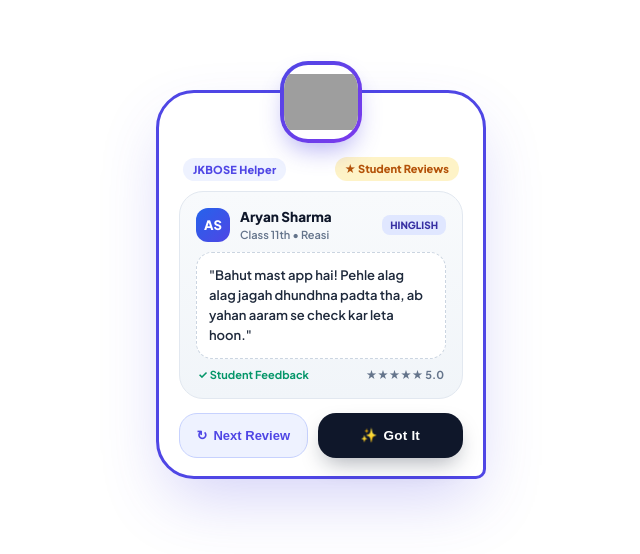
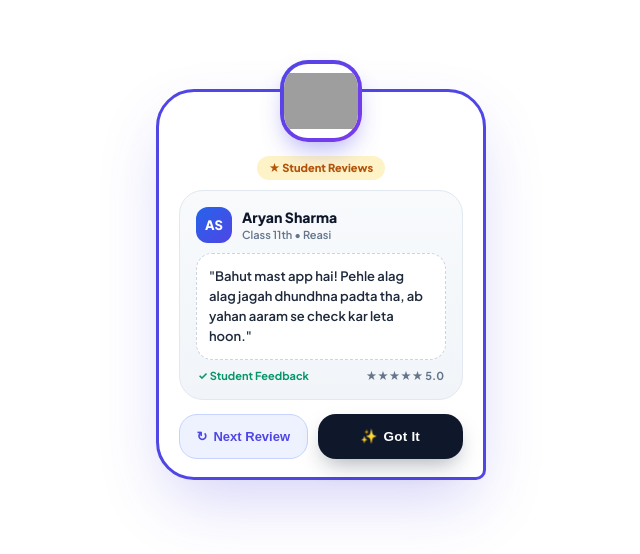
Before and after one commit to Abidd11/Jkbose, a plain HTML site: page dialog.html in a window 1280 px wide. Shown: the part 116-670 px from the top of the page, without its empty margins (319-959 px from the left). Drawn offline with Linux system fonts and the light colour scheme; grey boxes are pictures that could not be loaded.

Commit message:
Update dialog.html

```diff
--- a/dialog.html
+++ b/dialog.html
@@ -3,7 +3,7 @@
 <head>
     <meta charset="UTF-8">
     <meta name="viewport" content="width=device-width, initial-scale=1.0, maximum-scale=1.0, user-scalable=no">
-    <title>JKBose Helper - Student Reviews</title>
+    <title>Student Reviews</title>
     <style>
         @import url('https://fonts.googleapis.com/css2?family=Plus+Jakarta+Sans:wght@500;600;700;800&display=swap');
 
@@ -82,23 +82,12 @@
             border-radius: 24px;
         }
 
-        /* Top Header & Rating Pill */
+        /* Top Rating Pill */
         .top-meta {
             display: flex;
             align-items: center;
-            justify-content: space-between;
+            justify-content: center;
             margin-bottom: 10px;
-            padding: 0 4px;
-        }
-
-        .app-tag {
-            font-size: 11px;
-            font-weight: 800;
-            color: #4F46E5;
-            background: #EEF2FF;
-            padding: 5px 10px;
-            border-radius: 999px;
-            letter-spacing: 0.2px;
         }
 
         .stars-pill {
@@ -106,7 +95,7 @@
             font-weight: 800;
             color: #B45309;
             background: #FEF3C7;
-            padding: 5px 10px;
+            padding: 5px 12px;
             border-radius: 999px;
         }
 
@@ -129,8 +118,6 @@
         .reviewer-row {
             display: flex;
             align-items: center;
-            justify-content: space-between;
-            gap: 8px;
             margin-bottom: 10px;
         }
 
@@ -141,8 +128,8 @@
         }
 
         .reviewer-badge {
-            width: 34px;
-            height: 34px;
+            width: 36px;
+            height: 36px;
             border-radius: 12px;
             display: flex;
             align-items: center;
@@ -162,7 +149,7 @@
         }
 
         .reviewer-name {
-            font-size: 13.5px;
+            font-size: 14px;
             font-weight: 800;
             color: #0F172A;
             line-height: 1.2;
@@ -173,17 +160,6 @@
             font-weight: 600;
             color: #64748B;
             margin-top: 2px;
-        }
-
-        .lang-pill {
-            font-size: 10px;
-            font-weight: 800;
-            text-transform: uppercase;
-            padding: 4px 8px;
-            border-radius: 8px;
-            background: #E0E7FF;
-            color: #3730A3;
-            flex-shrink: 0;
         }
 
         .review-text {
@@ -274,7 +250,6 @@
 
         <!-- Header -->
         <div class="top-meta">
-            <span class="app-tag">JKBOSE Helper</span>
             <span class="stars-pill">★ Student Reviews</span>
         </div>
 
@@ -288,7 +263,6 @@
                         <div class="reviewer-class" id="reviewerInfo">Class 12th • Srinagar</div>
                     </div>
                 </div>
-                <span class="lang-pill" id="reviewLang">English</span>
             </div>
 
             <div class="review-text" id="reviewText">
@@ -314,33 +288,29 @@
 
     <script>
         const studentReviews = [
-            // Girls - English
-            { name: "Areeba Mir", gender: "girl", classInfo: "Class 12th • Srinagar", lang: "English", rating: "★★★★★ 5.0", text: "JKBOSE Helper makes checking exam dates and updates so quick and stress-free. Very clean and helpful app!" },
-            { name: "Mehak Sharma", gender: "girl", classInfo: "Class 10th • Jammu", lang: "English", rating: "★★★★★ 5.0", text: "Super easy to use during exam days. I can check my schedule in seconds without searching everywhere." },
-            { name: "Zoya Bhat", gender: "girl", classInfo: "Class 11th • Anantnag", lang: "English", rating: "★★★★☆ 4.8", text: "Really neat interface and fast updates for JKBOSE students. Saves a lot of time before exams." },
-            { name: "Simran Kour", gender: "girl", classInfo: "Class 12th • Samba", lang: "English", rating: "★★★★★ 5.0", text: "One of the most useful apps for JKBOSE students. Everything looks organized and easy to read." },
-            { name: "Hooria Dar", gender: "girl", classInfo: "Class 10th • Baramulla", lang: "English", rating: "★★★★★ 5.0", text: "Love how simple and distraction-free this app is. Great help for keeping track of papers." },
+            // Girls
+            { name: "Areeba Mir", gender: "girl", classInfo: "Class 12th • Srinagar", rating: "★★★★★ 5.0", text: "Checking exam dates and updates is so quick and stress-free now. Very clean and helpful app!" },
+            { name: "Mehak Sharma", gender: "girl", classInfo: "Class 10th • Jammu", rating: "★★★★★ 5.0", text: "Super easy to use during exam days. I can check my schedule in seconds without searching everywhere." },
+            { name: "Zoya Bhat", gender: "girl", classInfo: "Class 11th • Anantnag", rating: "★★★★☆ 4.8", text: "Really neat interface and fast updates for students. Saves a lot of time before exams." },
+            { name: "Simran Kour", gender: "girl", classInfo: "Class 12th • Samba", rating: "★★★★★ 5.0", text: "One of the most useful apps for board students. Everything looks organized and easy to read." },
+            { name: "Hooria Dar", gender: "girl", classInfo: "Class 10th • Baramulla", rating: "★★★★★ 5.0", text: "Love how simple and distraction-free this app is. Great help for keeping track of papers." },
+            { name: "Sana Lone", gender: "girl", classInfo: "Class 12th • Pulwama", rating: "★★★★★ 5.0", text: "Bahut hi helpful app hai students ke liye. Exam updates ek jagah mil jaate hain, tension kam hoti hai!" },
+            { name: "Riya Verma", gender: "girl", classInfo: "Class 11th • Udhampur", rating: "★★★★★ 5.0", text: "App ka design kaafi pyaara aur simple hai. Class aur exam details easily check ho jaati hain." },
+            { name: "Iqra Sofi", gender: "girl", classInfo: "Class 10th • Budgam", rating: "★★★★☆ 4.9", text: "Exam time mein yeh app kaafi kaam aata hai. Fast hai aur faltu confusion bilkul nahi hai." },
+            { name: "Neha Dogra", gender: "girl", classInfo: "Class 12th • Kathua", rating: "★★★★★ 5.0", text: "Sach mein bohot badhiya app banaya hai. Har student ke phone mein hona chahiye." },
+            { name: "Bisma Jan", gender: "girl", classInfo: "Class 11th • Kupwara", rating: "★★★★★ 5.0", text: "Mera exam schedule check karna ab bohot aasan ho gaya hai. Thank you so much!" },
 
-            // Girls - Hinglish
-            { name: "Sana Lone", gender: "girl", classInfo: "Class 12th • Pulwama", lang: "Hinglish", rating: "★★★★★ 5.0", text: "Bahut hi helpful app hai JKBOSE students ke liye. Exam updates ek jagah mil jaate hain, tension kam hoti hai!" },
-            { name: "Riya Verma", gender: "girl", classInfo: "Class 11th • Udhampur", lang: "Hinglish", rating: "★★★★★ 5.0", text: "App ka design kaafi pyaara aur simple hai. Class aur exam details easily check ho jaati hain." },
-            { name: "Iqra Sofi", gender: "girl", classInfo: "Class 10th • Budgam", lang: "Hinglish", rating: "★★★★☆ 4.9", text: "Exam time mein yeh app kaafi kaam aata hai. Fast hai aur faltu ads ya confusion bilkul nahi hai." },
-            { name: "Neha Dogra", gender: "girl", classInfo: "Class 12th • Kathua", lang: "Hinglish", rating: "★★★★★ 5.0", text: "Sach mein bohot badhiya app banaya hai. Har JKBOSE student ke phone mein hona chahiye." },
-            { name: "Bisma Jan", gender: "girl", classInfo: "Class 11th • Kupwara", lang: "Hinglish", rating: "★★★★★ 5.0", text: "Mera exam schedule check karna ab bohot aasan ho gaya hai. Thank you JKBOSE Helper team!" },
-
-            // Boys - English
-            { name: "Danish Ahmad", gender: "boy", classInfo: "Class 12th • Srinagar", lang: "English", rating: "★★★★★ 5.0", text: "Smooth performance and super helpful for JKBOSE exam updates. Makes daily revision planning much easier." },
-            { name: "Rohan Raina", gender: "boy", classInfo: "Class 10th • Jammu", lang: "English", rating: "★★★★★ 5.0", text: "Clean layout and instant access to exam info. Definitely a must-have app for JKBOSE students." },
-            { name: "Adnan Malik", gender: "boy", classInfo: "Class 11th • Sopore", lang: "English", rating: "★★★★☆ 4.8", text: "Very handy app during board and bi-annual exams. Simple, fast, and straight to the point." },
-            { name: "Vansh Gupta", gender: "boy", classInfo: "Class 12th • Rajouri", lang: "English", rating: "★★★★★ 5.0", text: "Great job on the UI and speed. Checking subject schedules takes almost no effort at all." },
-            { name: "Faizan Sheikh", gender: "boy", classInfo: "Class 10th • Shopian", lang: "English", rating: "★★★★★ 5.0", text: "Reliable and easy to navigate even on slower connections. Very supportive app for students." },
-
-            // Boys - Hinglish
-            { name: "Umar Farooq", gender: "boy", classInfo: "Class 12th • Ganderbal", lang: "Hinglish", rating: "★★★★★ 5.0", text: "Bhai yeh app exam ke time bohot kaam aata hai. Sab kuch clearly dikhta hai aur load bhi jaldi hota hai." },
-            { name: "Aryan Sharma", gender: "boy", classInfo: "Class 11th • Reasi", lang: "Hinglish", rating: "★★★★★ 5.0", text: "Bahut mast app hai! Pehle alag alag jagah dhundhna padta tha, ab yahan aaram se check kar leta hoon." },
-            { name: "Bilal Wani", gender: "boy", classInfo: "Class 10th • Kulgam", lang: "Hinglish", rating: "★★★★☆ 4.9", text: "Students ke liye kaafi acha initiative hai. Interface clean hai aur use karna bilkul aasan hai." },
-            { name: "Karan Thakur", gender: "boy", classInfo: "Class 12th • Ramban", lang: "Hinglish", rating: "★★★★★ 5.0", text: "Dil se acha laga yeh app use karke. Exam dates aur details dekhna ab kaafi easy ho gaya hai." },
-            { name: "Saqib Rather", gender: "boy", classInfo: "Class 11th • Bandipora", lang: "Hinglish", rating: "★★★★★ 5.0", text: "Bahut hi useful app hai JKBOSE walon ke liye. Keep updating like this, bohot help milti hai!" }
+            // Boys
+            { name: "Danish Ahmad", gender: "boy", classInfo: "Class 12th • Srinagar", rating: "★★★★★ 5.0", text: "Smooth performance and super helpful for exam updates. Makes daily revision planning much easier." },
+            { name: "Rohan Raina", gender: "boy", classInfo: "Class 10th • Jammu", rating: "★★★★★ 5.0", text: "Clean layout and instant access to exam info. Definitely a must-have app for students." },
+            { name: "Adnan Malik", gender: "boy", classInfo: "Class 11th • Sopore", rating: "★★★★☆ 4.8", text: "Very handy app during board and bi-annual exams. Simple, fast, and straight to the point." },
+            { name: "Vansh Gupta", gender: "boy", classInfo: "Class 12th • Rajouri", rating: "★★★★★ 5.0", text: "Great job on the UI and speed. Checking subject schedules takes almost no effort at all." },
+            { name: "Faizan Sheikh", gender: "boy", classInfo: "Class 10th • Shopian", rating: "★★★★★ 5.0", text: "Reliable and easy to navigate even on slower connections. Very supportive app for students." },
+            { name: "Umar Farooq", gender: "boy", classInfo: "Class 12th • Ganderbal", rating: "★★★★★ 5.0", text: "Bhai yeh app exam ke time bohot kaam aata hai. Sab kuch clearly dikhta hai aur load bhi jaldi hota hai." },
+            { name: "Aryan Sharma", gender: "boy", classInfo: "Class 11th • Reasi", rating: "★★★★★ 5.0", text: "Bahut mast app hai! Pehle alag alag jagah dhundhna padta tha, ab yahan aaram se check kar leta hoon." },
+            { name: "Bilal Wani", gender: "boy", classInfo: "Class 10th • Kulgam", rating: "★★★★☆ 4.9", text: "Students ke liye kaafi acha initiative hai. Interface clean hai aur use karna bilkul aasan hai." },
+            { name: "Karan Thakur", gender: "boy", classInfo: "Class 12th • Ramban", rating: "★★★★★ 5.0", text: "Dil se acha laga yeh app use karke. Exam dates aur details dekhna ab kaafi easy ho gaya hai." },
+            { name: "Saqib Rather", gender: "boy", classInfo: "Class 11th • Bandipora", rating: "★★★★★ 5.0", text: "Bahut hi useful app hai students ke liye. Keep updating like this, bohot help milti hai!" }
         ];
 
         let lastIndex = -1;
@@ -373,7 +343,6 @@
 
                 document.getElementById('reviewerName').innerText = item.name;
                 document.getElementById('reviewerInfo').innerText = item.classInfo;
-                document.getElementById('reviewLang').innerText = item.lang;
                 document.getElementById('reviewText').innerText = `"${item.text}"`;
                 document.getElementById('reviewRating').innerText = item.rating;
 
```
